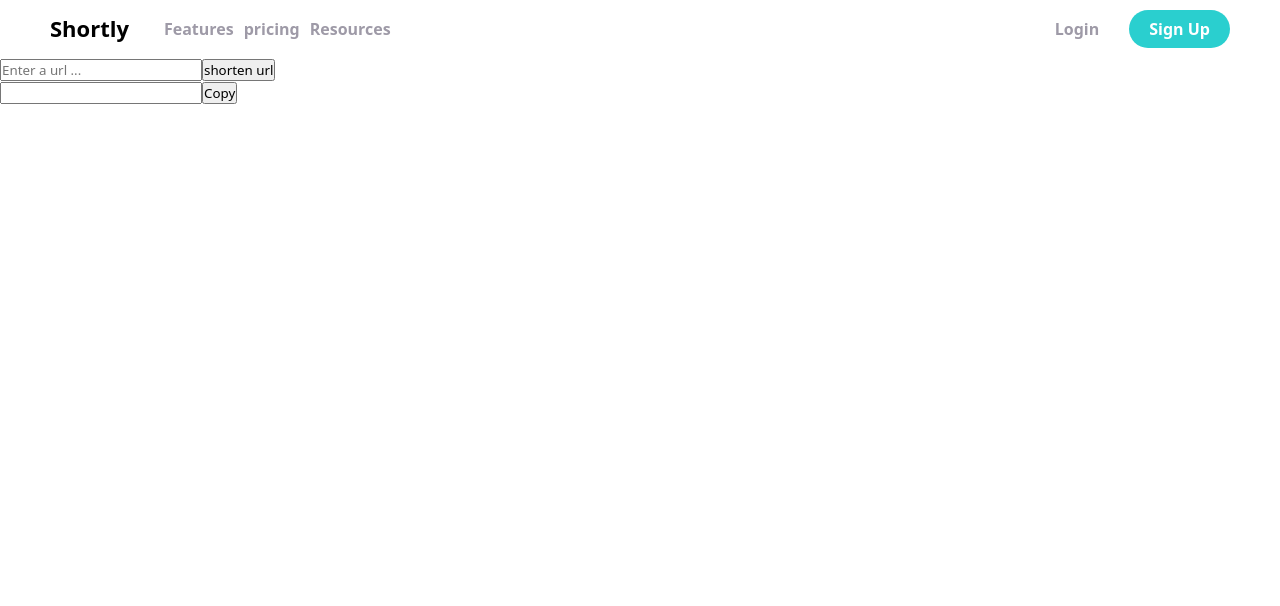
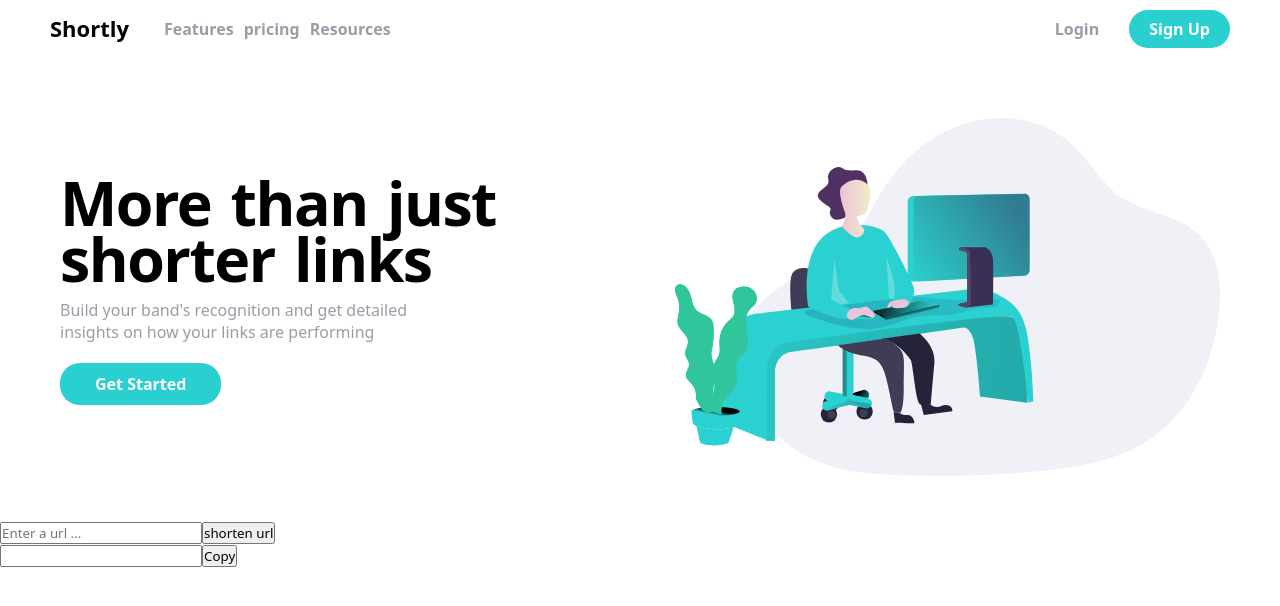
Before and after one commit to arberLisaj/frontend-mentor-solutions, a React (Vite) app in the folder url-shortener/: page / in a window 1280 px wide. Shown: the top 606 px of the page. Built offline with nearby package versions, Linux system fonts and the light colour scheme; no server answers.

Commit message:
url-shortener: hero section

```diff
--- a/url-shortener/src/App.jsx
+++ b/url-shortener/src/App.jsx
@@ -1,15 +1,16 @@
-import Header from "./components/Header/Header"
-import LinkInput from "./components/LinkInput/LinkInput"
-import './styles/styles.css'
+import Header from "./components/Header/Header";
+import Hero from "./components/Hero/Hero";
+import LinkInput from "./components/LinkInput/LinkInput";
+import "./styles/styles.css";
 
 const App = () => {
   return (
     <main>
-      <Header/>
-      <LinkInput/>
+      <Header />
+      <Hero />
+      <LinkInput />
     </main>
+  );
+};
 
-  )
-}
-
-export default App
+export default App;
--- a/url-shortener/src/components/Hero/Hero.jsx
+++ b/url-shortener/src/components/Hero/Hero.jsx
@@ -0,0 +1,22 @@
+import Illustration from "../../images/illustration-working.svg";
+
+const Hero = () => {
+  return (
+    <section id="hero">
+      <div className="introduction">
+        <h1>More than just shorter links</h1>
+        <p>
+          Build your band's recognition and get detailed insights on how your
+          links are performing
+        </p>
+
+        <button>Get Started</button>
+      </div>
+      <div className="animation hide-on-mobile">
+        <img src={Illustration} alt="illustration" />
+      </div>
+    </section>
+  );
+};
+
+export default Hero;
--- /dev/null
+++ b/url-shortener/src/components/Hero/_hero.scss
@@ -0,0 +1,85 @@
+section#hero {
+  max-width: 1200px;
+  margin: auto;
+  padding: 10px;
+
+  p {
+    color: variables.$grayish-violet;
+  }
+
+  button {
+    color: white;
+    background-color: variables.$cyan;
+    border: none;
+    font-size: 16px;
+    font-weight: bold;
+    border-radius: 20px;
+    cursor: pointer;
+  }
+}
+
+// mobile styles
+@media (max-width: 700px) {
+  section#hero {
+    .introduction {
+      h1,
+      p {
+        text-align: center;
+      }
+      h1 {
+        font-size: 30px;
+        line-height: 30px;
+        margin-block:40px 10px;
+      }
+      p{
+        font-size: 15px;
+        padding-inline:15px;
+
+      }
+      button {
+        display: block;
+        padding: 8px 20px;
+        margin: 15px auto;
+      }
+    }
+    .animation {
+      display: none;
+    }
+  }
+}
+
+// desktop styles
+@media (min-width: 700px) {
+  section#hero {
+    display: flex;
+    align-items: center;
+    padding: 40px 20px;
+
+    .introduction {
+      min-width: 45%;
+      h1 {
+        font-size: 3.8rem;
+        line-height: 3.5rem;
+        letter-spacing: -1.5px;
+        margin-bottom: 12px;
+        word-spacing: 5px;
+      }
+      p {
+        max-width: 380px;
+        margin-bottom: 20px;
+      }
+      button {
+        padding: 10px 35px;
+      }
+      button:hover {
+        opacity: 0.8;
+      }
+    }
+    .animation {
+      padding-top: 20px;
+      img {
+        max-width: 100%;
+      }
+    }
+  }
+}
--- a/url-shortener/src/styles/styles.css
+++ b/url-shortener/src/styles/styles.css
@@ -122,4 +122,78 @@ header button:nth-of-type(2):hover {
     cursor: pointer;
     color: hsl(260, 8%, 14%);
   }
+}
+section#hero {
+  max-width: 1200px;
+  margin: auto;
+  padding: 10px;
+}
+section#hero p {
+  color: hsl(257, 7%, 63%);
+}
+section#hero button {
+  color: white;
+  background-color: hsl(180, 66%, 49%);
+  border: none;
+  font-size: 16px;
+  font-weight: bold;
+  border-radius: 20px;
+  cursor: pointer;
+}
+
+@media (max-width: 700px) {
+  section#hero .introduction h1,
+  section#hero .introduction p {
+    text-align: center;
+  }
+  section#hero .introduction h1 {
+    font-size: 30px;
+    line-height: 30px;
+    margin-block: 40px 10px;
+  }
+  section#hero .introduction p {
+    font-size: 15px;
+    padding-inline: 15px;
+  }
+  section#hero .introduction button {
+    display: block;
+    padding: 8px 20px;
+    margin: 15px auto;
+  }
+  section#hero .animation {
+    display: none;
+  }
+}
+@media (min-width: 700px) {
+  section#hero {
+    display: flex;
+    align-items: center;
+    padding: 40px 20px;
+  }
+  section#hero .introduction {
+    min-width: 45%;
+  }
+  section#hero .introduction h1 {
+    font-size: 3.8rem;
+    line-height: 3.5rem;
+    letter-spacing: -1.5px;
+    margin-bottom: 12px;
+    word-spacing: 5px;
+  }
+  section#hero .introduction p {
+    max-width: 380px;
+    margin-bottom: 20px;
+  }
+  section#hero .introduction button {
+    padding: 10px 35px;
+  }
+  section#hero .introduction button:hover {
+    opacity: 0.8;
+  }
+  section#hero .animation {
+    padding-top: 20px;
+  }
+  section#hero .animation img {
+    max-width: 100%;
+  }
 }/*# sourceMappingURL=styles.css.map */
```
Also changed, not shown: url-shortener/src/styles/styles.scss (+9 -8 lines), url-shortener/src/styles/_variables.scss (line endings or trailing spaces), 1 other file (tests, documents, lock files or other folders).
